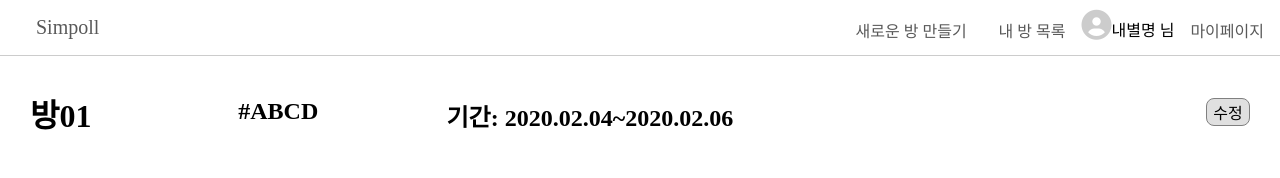
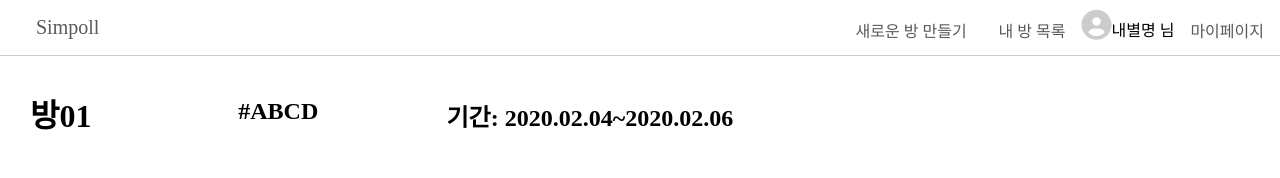
Before and after one commit to MJhgu1/simpoll, a plain HTML site: page list_poll03.html in a window 1280 px wide. Shown: the top 178 px of the page. Drawn offline with Linux system fonts and the light colour scheme.

Commit message:
no show update button

```diff
--- a/list_poll03.html
+++ b/list_poll03.html
@@ -256,7 +256,7 @@
                 기간: 2020.02.04~2020.02.06
             </div>
             <!-- room update button -->
-            <div id="room-update" class="col-3 col-m-3 col-s-12 align-right">
+            <div id="room-update" class="col-3 col-m-3 col-s-12 align-right" style="display: none;">
                 <button id="update-btn">
                     수정
                 </button>
```
